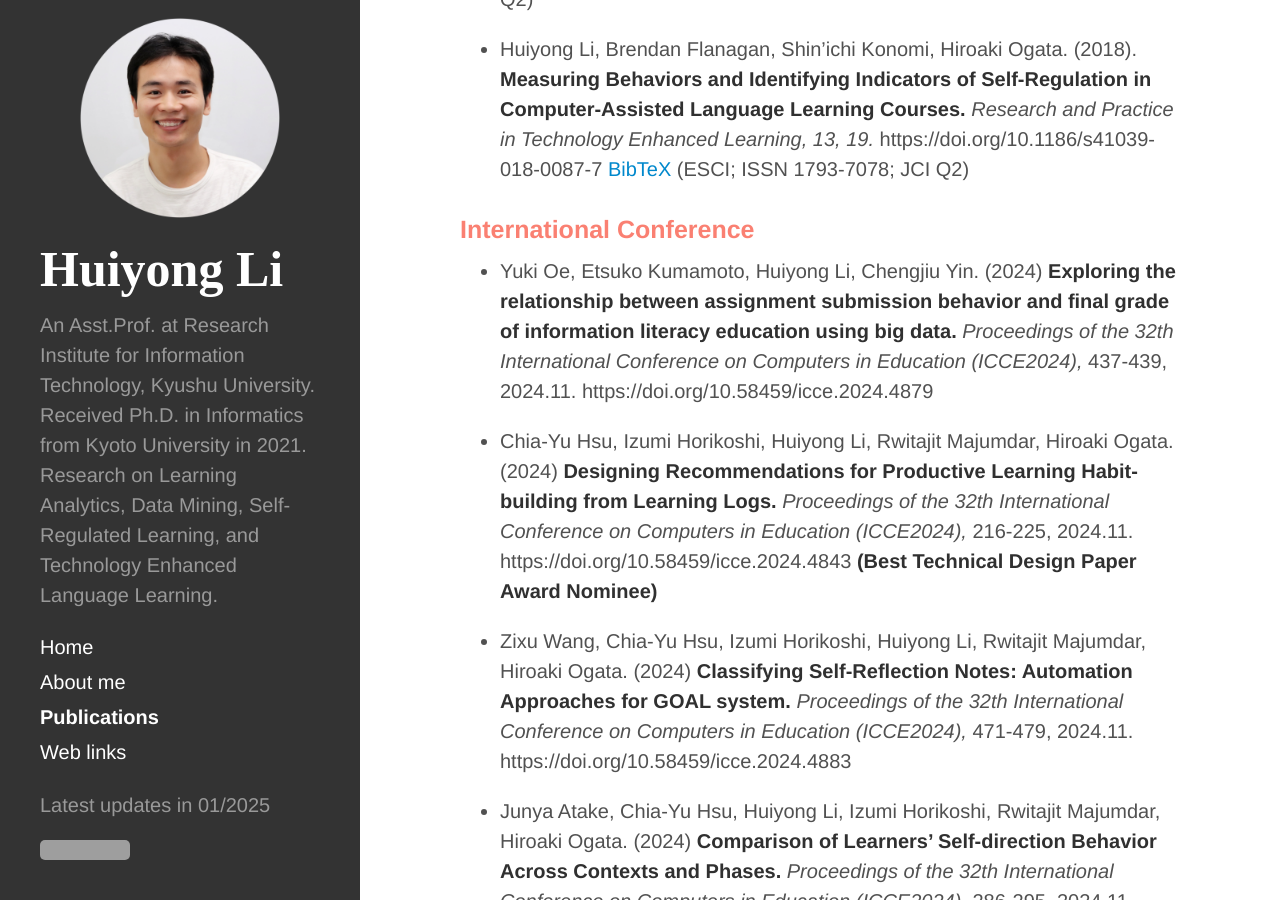
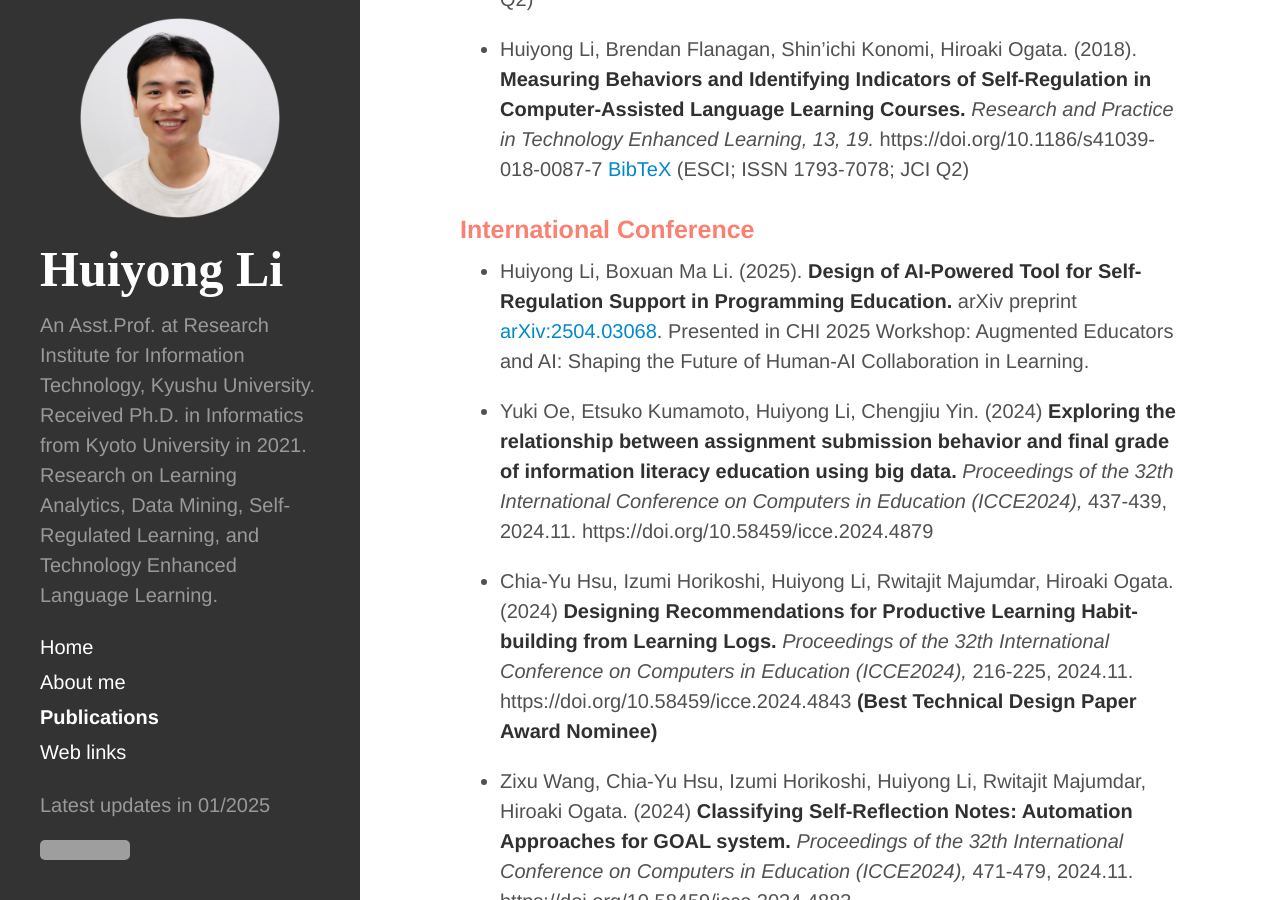
Before and after one commit to li-huiyong/li-huiyong.github.io, a Jekyll site: the page built from publications.md, in a window 1280 px wide and 900 px high, scrolled down 2449 px. Built offline with Jekyll 4.4.1, drawn with Linux system fonts in a browser that asks for light colours; nearby versions of some CDN libraries; some web fonts are replaced; grey boxes are pictures that could not be loaded.

Commit message:
add CHI2025 paper

```diff
--- a/publications.md
+++ b/publications.md
@@ -36,6 +36,8 @@ ___
 * Huiyong Li, Brendan Flanagan, Shin’ichi Konomi, Hiroaki Ogata. (2018). **Measuring Behaviors and Identifying Indicators of Self-Regulation in Computer-Assisted Language Learning Courses.** _Research and Practice in Technology Enhanced Learning, 13, 19._ https://doi.org/10.1186/s41039-018-0087-7 [BibTeX](https://li-huiyong.github.io/resources/li2018measuring.bib){:target="_blank"} (ESCI; ISSN 1793-7078; JCI Q2)
 
 ### <span style="color: Salmon; ">International Conference</span>
+
+* Huiyong Li, Boxuan Ma Li. (2025). **Design of AI-Powered Tool for Self-Regulation Support in Programming Education.** arXiv preprint [arXiv:2504.03068](https://doi.org/10.48550/arXiv.2504.03068). Presented in CHI 2025 Workshop: Augmented Educators and AI: Shaping the Future of Human-AI Collaboration in Learning.
 
 * Yuki Oe, Etsuko Kumamoto, Huiyong Li, Chengjiu Yin. (2024) **Exploring the relationship between assignment submission behavior and final grade of information literacy education using big data.** _Proceedings of the 32th International Conference on Computers in Education (ICCE2024),_ 437-439, 2024.11. https://doi.org/10.58459/icce.2024.4879
 
```
